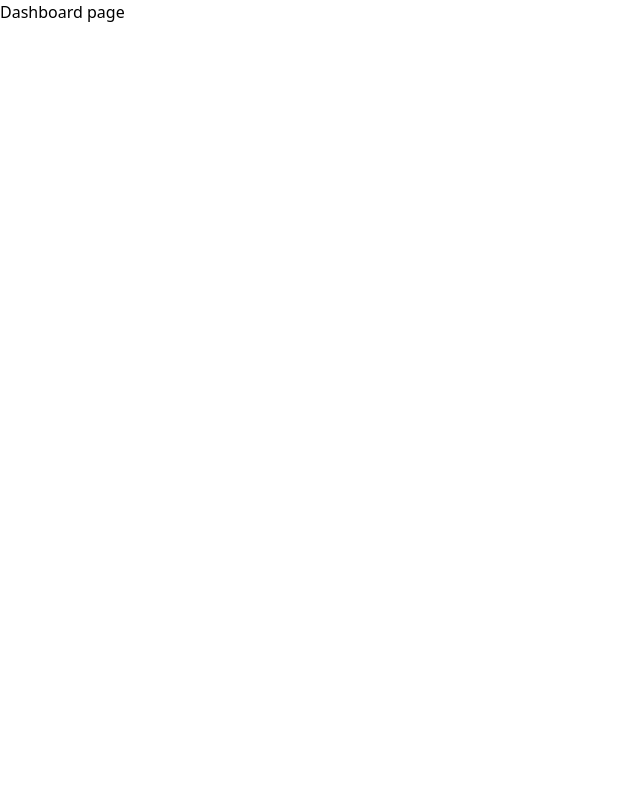
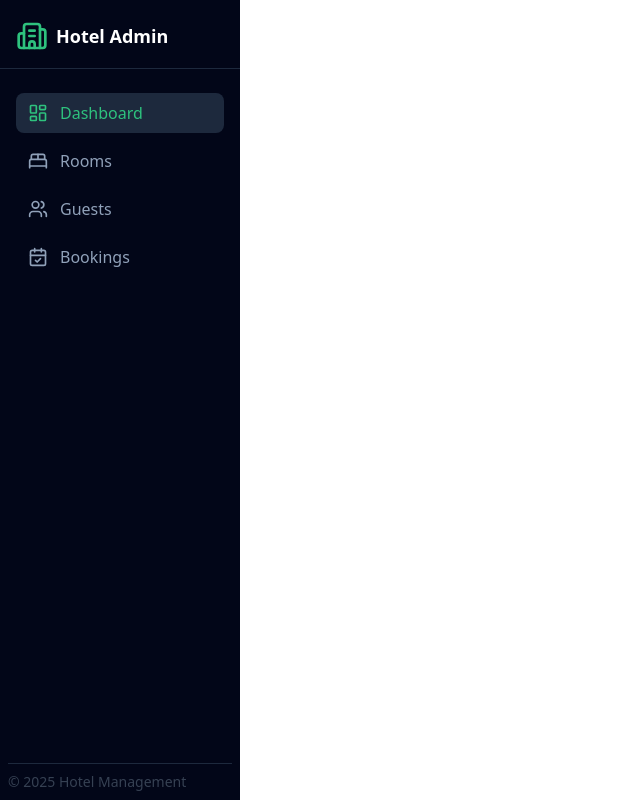
Before and after one commit to ts-krish/hotel-management-admin-dashboard, a Next.js app: page /dashboard in a window 1280 px wide. Shown: the whole page, without its empty margins (0-640 px from the left). Built offline with nearby package versions, Linux system fonts and the light colour scheme.

Commit message:
Added sidebar component

```diff
--- a/package.json
+++ b/package.json
@@ -16,6 +16,7 @@
     "bcrypt": "^6.0.0",
     "dotenv": "^17.3.1",
     "jsonwebtoken": "^9.0.3",
+    "lucide-react": "^0.577.0",
     "next": "16.1.6",
     "node-pg-migrate": "^8.0.4",
     "pg": "^8.20.0",
--- a/src/app/dashboard/page.tsx
+++ b/src/app/dashboard/page.tsx
@@ -1,8 +1,12 @@
-
+import { Sidebar } from "@/components/layout";
 const page = () => {
   return (
-    <div>Dashboard page</div>
-  )
-}
+    <>
+      <Sidebar />
+      {/* <Navbar />
+      <div>DashBoard</div> */}
+    </>
+  );
+};
 
-export default page
+export default page;
--- /dev/null
+++ b/src/components/layout/Navbar.tsx
@@ -0,0 +1,7 @@
+import React from "react";
+
+const Navbar = () => {
+  return <div>Navbar</div>;
+};
+
+export default Navbar;
--- /dev/null
+++ b/src/components/layout/Sidebar.tsx
@@ -0,0 +1,57 @@
+"use client";
+
+import {
+  BedDouble,
+  Building2,
+  CalendarCheck,
+  LayoutDashboard,
+  Users,
+} from "lucide-react";
+import Link from "next/link";
+import { usePathname } from "next/navigation";
+
+const navItems = [
+  { href: "/dashboard", label: "Dashboard", icon: LayoutDashboard },
+  { href: "/rooms", label: "Rooms", icon: BedDouble },
+  { href: "/guests", label: "Guests", icon: Users },
+  { href: "/bookings", label: "Bookings", icon: CalendarCheck },
+];
+
+const Sidebar = () => {
+  const pathname = usePathname();
+
+  return (
+    <div className="flex flex-col justify-between w-60 h-screen bg-slate-950 text-white">
+      <div>
+        <div className="flex gap-2 px-4 pt-5 items-center text-lg font-bold mb-4">
+          <Building2 size={32} color="#2ec27e" />
+          <p>Hotel Admin</p>
+        </div>
+        <hr className="border-slate-800 mb-6" />
+
+        <div className="flex flex-col px-4 gap-2">
+          {navItems.map((item) => (
+            <Link
+              key={item.href}
+              href={item.href}
+              className={`flex items-center gap-3 px-3 py-2 rounded-lg transition-colors ${
+                pathname === item.href
+                  ? "bg-slate-800 text-[#2ec27e] font-medium"
+                  : "text-slate-400 hover:bg-slate-900 hover:text-white"
+              }`}
+            >
+              <item.icon size={20} />
+              <span>{item.label}</span>
+            </Link>
+          ))}
+        </div>
+      </div>
+      <div className="text-gray-700 text-sm px-2 text-start ">
+        <hr className="border-slate-800" />
+        <p className="py-2">© 2025 Hotel Management</p>
+      </div>
+    </div>
+  );
+};
+
+export default Sidebar;
--- /dev/null
+++ b/src/components/layout/index.ts
@@ -0,0 +1,2 @@
+export { default as Sidebar } from "./Sidebar";
+export { default as Navbar } from "./Navbar";
--- a/src/lib/api.ts
+++ b/src/lib/api.ts
@@ -1,7 +1,7 @@
 const api = async (url: string, options?: RequestInit) => {
   const res = await fetch(url, {
     ...options,
-    credentials: "include", // 🔑 important for cookies
+    credentials: "include",
   });
 
   if (!res.ok) {
```
Also changed, not shown: 1 other file (tests, documents, lock files or other folders).
